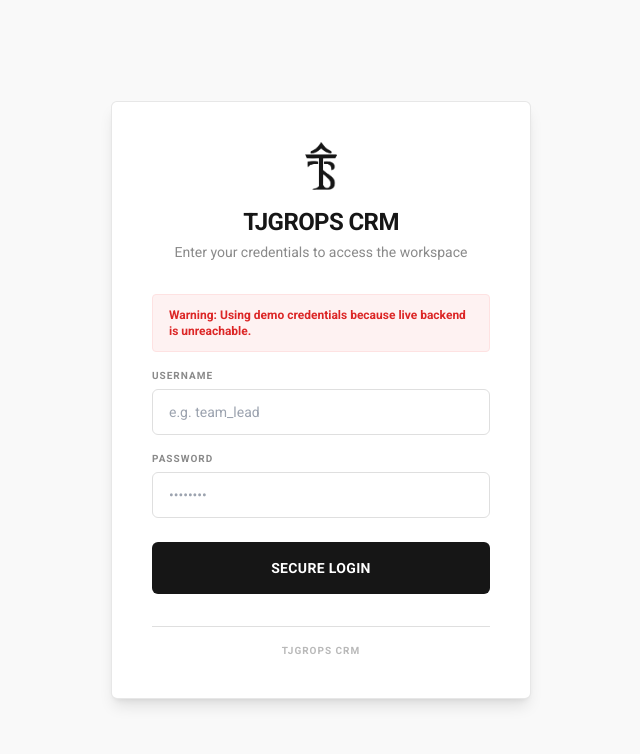
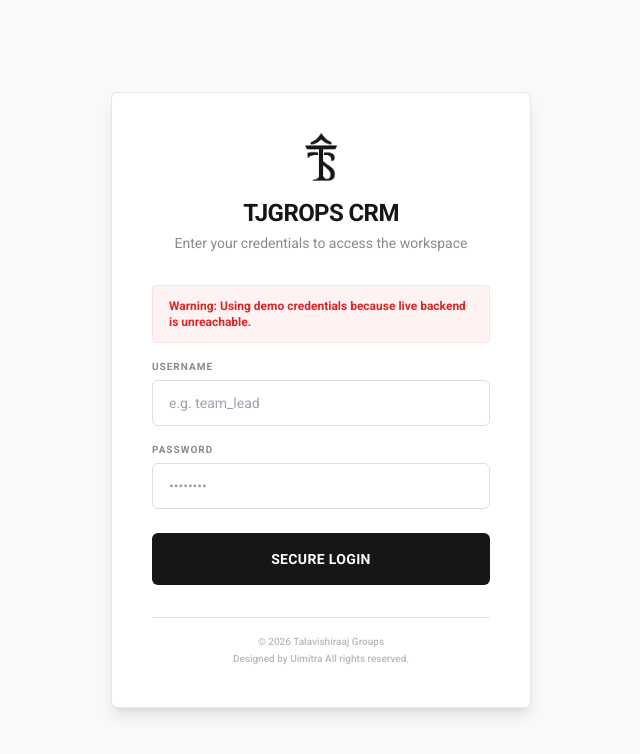
Before and after one commit to Talavishiraaj-Groups/crm.tjgroups.com, a React (Vite) app: page /login in a window 1280 px wide. Shown: the top 754 px of the page, without its empty margins (319-959 px from the left). Built offline with nearby package versions, Linux system fonts and the light colour scheme; no server answers.

Commit message:
style: add attribution footer to login page

```diff
--- a/src/pages/LoginPage.tsx
+++ b/src/pages/LoginPage.tsx
@@ -114,7 +114,10 @@ export const LoginPage: React.FC = () => {
         )}
 
         <div className="mt-8 pt-4 border-t border-[#DFDFDF] text-center">
-          <p className="text-[10px] text-[#161616]/30 uppercase tracking-widest font-bold">TJGROPS CRM</p>
+          <div className="text-[10px] text-[#161616]/30 font-medium leading-relaxed">
+            <p>© 2026 <a href="https://www.talavishiraajgroups.com/" target="_blank" rel="noopener noreferrer" className="hover:text-[#161616] transition-colors">Talavishiraaj Groups</a></p>
+            <p>Designed by <a href="https://www.uimitra.com/" target="_blank" rel="noopener noreferrer" className="hover:text-[#161616] transition-colors">Uimitra</a> All rights reserved.</p>
+          </div>
         </div>
       </div>
     </div>
```
